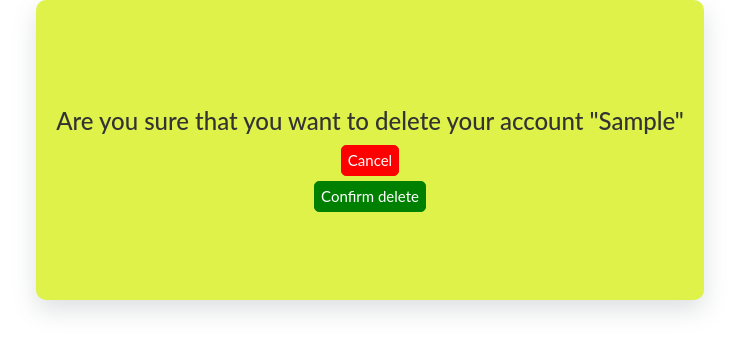
After one commit to jdabrante/adabank, a Django app: page /account/delete/confirmation/1/ in a window 1280 px wide. The commit adds this page. Shown: the top 353 px of the page, without its empty margins (270-1009 px from the left). Run offline with Django 4.2, Linux system fonts and the light colour scheme; a user stored in the database is signed in; tables that the repository leaves empty hold one stand-in row (values such as "Sample post"); some libraries are stand-ins or nearby versions.

Commit message:
delete confirmation added

```diff
--- a/bank/account/forms.py
+++ b/bank/account/forms.py
@@ -11,7 +11,7 @@ class AccountCreationForm(forms.ModelForm):
     class Meta:
         model = Account
         fields = ["alias"]
-    # Hacer clean_data
+
 
 
 class CardCreationForm(forms.ModelForm):
--- /dev/null
+++ b/bank/account/templates/account/delete_confirmation.html
@@ -0,0 +1,74 @@
+{% extends "base.html" %}
+{% load static %}
+
+{% block title %}Delete accoun {{ account.id }}{% endblock %}
+
+{% block content %}
+<style>
+    body{
+        min-heigth: 100vh;
+        display:flex;
+        justify-content:center;
+        align-items:center;
+    }
+
+    .deleteconfirm{
+        display:flex;
+        flex-direction:column;
+        justify-content:center;
+        align-items:center;
+        disp
+        width: 450px;
+        height: 300px;
+        padding: 4rem 2rem;
+        border-radius: 1rem;
+        box-shadow: 0 10px 25px rgba(92, 99, 105, .2);
+        background-color: #DEF249;
+    }
+
+    .deleteconfirm a{
+        text-decoration: none;
+    }
+
+    .cancel{
+        background-color: red;
+        border: 1px solid red;
+        border-radius: 5px;
+        transition: .3s;
+        margin-bottom: 5px;
+    }
+
+    .cancel a{
+        color: white;
+    }
+
+    .cancel:hover{
+        transform: scale(1.05);
+    }
+
+    .confirm{
+        background-color: green;
+        border: 1px solid green;
+        border-radius: 5px;
+        transition: .3s;
+    }
+
+    .confirm a{
+        color:white;
+    }
+
+    .confirm:hover{
+        transform: scale(1.05);
+    }
+</style>
+    <div class="deleteconfirm">
+        {% if account.alias %}
+            <h3>Are you sure that you want to delete your account "{{ account.alias }}"</h3>
+        {% else %}
+            <h3>Are you sure that you want to delete your account "{{ account.code }}"</h3>
+        {% endif %}
+        <button class='cancel'><a href="{% url "account:account_list" %}">Cancel</a></button>
+        <button class='confirm'><a href="{% url 'account:delete_account' account.id%}">Confirm delete</a></button>
+    </div>
+
+{% endblock %}
--- a/bank/account/templates/account/detail.html
+++ b/bank/account/templates/account/detail.html
@@ -25,11 +25,11 @@ My Account Detail | Adabank
               Edit your account</a>
           </p>
           <p>
-            <a href="{% url 'account:delete_account' account.id%}">
+            <a href="{% url 'account:delete_confirmation' account.id%}">
               Delete your account</a>
           </p>
           <p>
-            <a href="{% url "account:transaction_to_csv" account.id %}">Download transactions csv</a>
+            <a href="{% url "adabank:transaction_to_csv" account.id %}">Download transactions csv</a>
           </p>
         </div>
       </div>
--- a/bank/account/urls.py
+++ b/bank/account/urls.py
@@ -14,8 +14,8 @@ urlpatterns = [
     path("card/detail/<int:card_id>/", views.card_detail, name="card_detail"),
     path("card/detail/<int:card_id>/edit", views.edit_card, name="edit_card"),
     path("status/<int:card_id>", views.change_status_card, name="status"),
+    path("delete/confirmation/<int:account_id>/", views.delete_account_confirmation, name='delete_confirmation'),
     path("delete/account/<int:account_id>/", views.delete_account, name="delete_account"),
     path("delete/card/<int:card_id>/", views.delete_card, name="delete_card"),
     path("transactions/", views.transaction_list, name="transaction_list"),
-    path('csv/<str:account_id>/', views.transactions_to_csv, name='transaction_to_csv')
 ]
--- a/bank/account/views.py
+++ b/bank/account/views.py
@@ -130,6 +130,10 @@ def edit_card(request: HttpRequest, card_id: int) -> HttpResponse:
         form = CardEditForm(instance=card)
     return render(request, "account/card/edit.html", dict(form=form))
 
+@login_required
+def delete_account_confirmation(request: HttpRequest, account_id: int) -> HttpResponse:
+    account = Account.objects.get(id=account_id)
+    return render(request, 'account/delete_confirmation.html', dict(account=account))
 
 # @login_required
 # def disable_account(request: HttpRequest, account_id) -> HttpResponse:
--- a/bank/transaction/urls.py
+++ b/bank/transaction/urls.py
@@ -21,4 +21,5 @@ urlpatterns = [
         views.outcoming_done,
         name="outcoming_done",
     ),
+    path('csv/<str:account_id>/', views.transactions_to_csv, name='transaction_to_csv')
 ]
```
Also changed, not shown: bank/client/static/css/style.css (line endings or trailing spaces).
